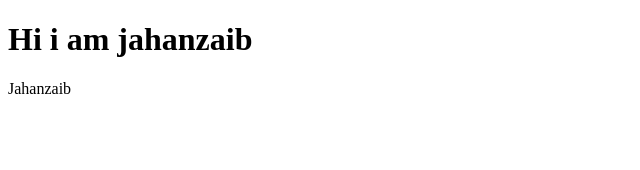
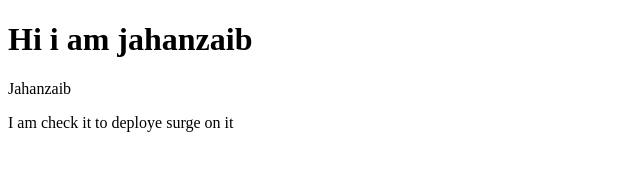
Before and after one commit to Jahanzaiib/jahanzaib123, a plain HTML site: page index.html in a window 1280 px wide. Shown: the whole page, without its empty margins (0-640 px from the left). Drawn offline with Linux system fonts and the light colour scheme.

Commit message:
new updates

```diff
--- a/index.html
+++ b/index.html
@@ -7,5 +7,6 @@
 <body>
     <h1>Hi i am jahanzaib</h1>
     <p>Jahanzaib</p>
+    <p> I am check it to deploye surge on it </p>
 </body>
 </html>
```
